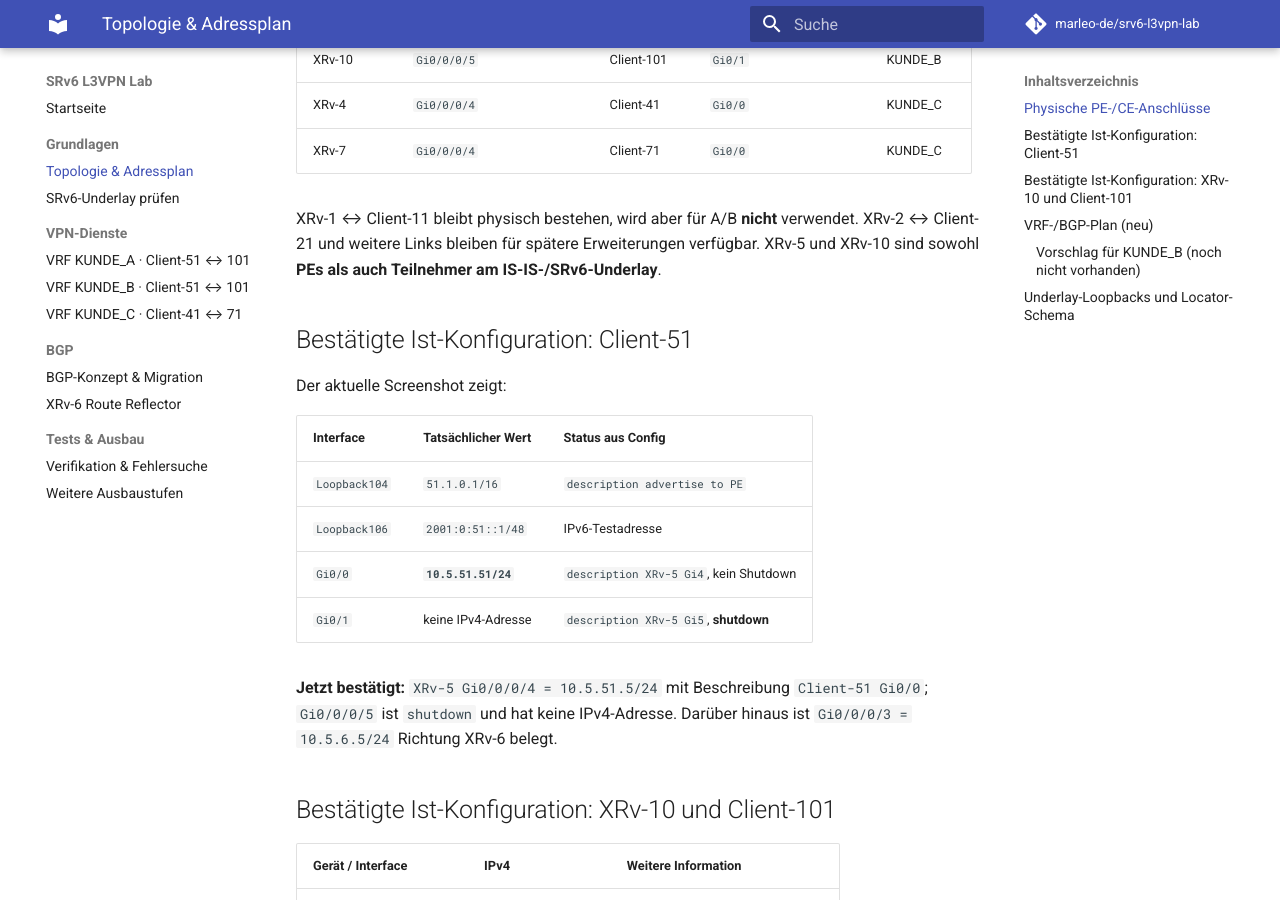
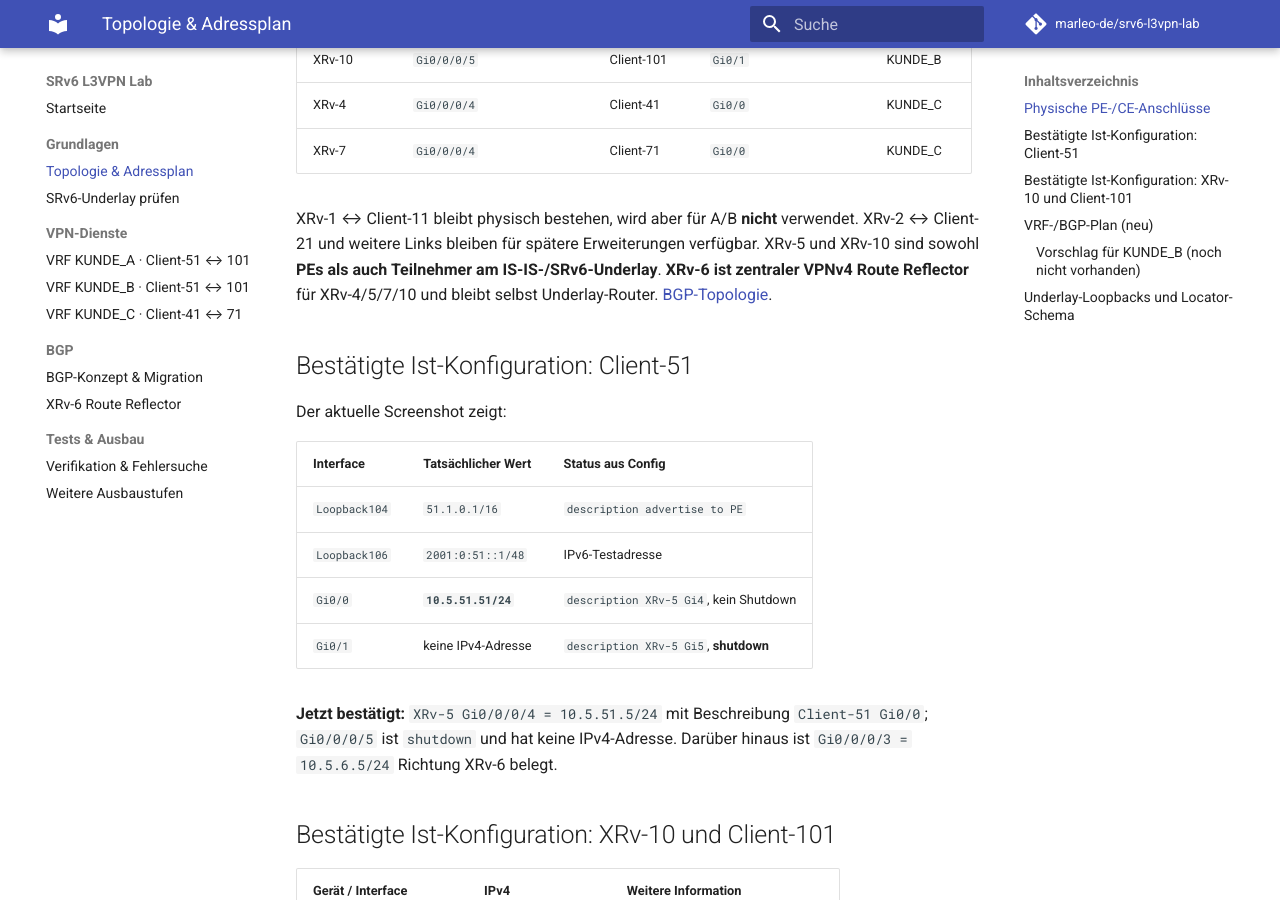
Before and after one commit to marleo-de/srv6-l3vpn-lab, an MkDocs documentation site: the page built from docs/topologie.md, in a window 1280 px wide and 900 px high, scrolled down 443 px. Built offline with MkDocs 1.6.1 and Material for MkDocs 9.7.7, drawn with Linux system fonts in a browser that asks for light colours; comment, search, counter and statistics services are not loaded.

Commit message:
Route all PE VPNv4 sessions through XRv-6 route reflector

```diff
--- a/docs/topologie.md
+++ b/docs/topologie.md
@@ -13,7 +13,7 @@ Die roten Portnummern auf Seite 3 des SRv6-Leitfadens kennzeichnen `GigabitEther
 | XRv-4 | `Gi0/0/0/4` | Client-41 | `Gi0/0` | KUNDE_C |
 | XRv-7 | `Gi0/0/0/4` | Client-71 | `Gi0/0` | KUNDE_C |
 
-XRv-1 ↔ Client-11 bleibt physisch bestehen, wird aber für A/B **nicht** verwendet. XRv-2 ↔ Client-21 und weitere Links bleiben für spätere Erweiterungen verfügbar. XRv-5 und XRv-10 sind sowohl **PEs als auch Teilnehmer am IS-IS-/SRv6-Underlay**.
+XRv-1 ↔ Client-11 bleibt physisch bestehen, wird aber für A/B **nicht** verwendet. XRv-2 ↔ Client-21 und weitere Links bleiben für spätere Erweiterungen verfügbar. XRv-5 und XRv-10 sind sowohl **PEs als auch Teilnehmer am IS-IS-/SRv6-Underlay**. **XRv-6 ist zentraler VPNv4 Route Reflector** für XRv-4/5/7/10 und bleibt selbst Underlay-Router. [BGP-Topologie](route-reflector.md).
 
 ## Bestätigte Ist-Konfiguration: Client-51
 
```
